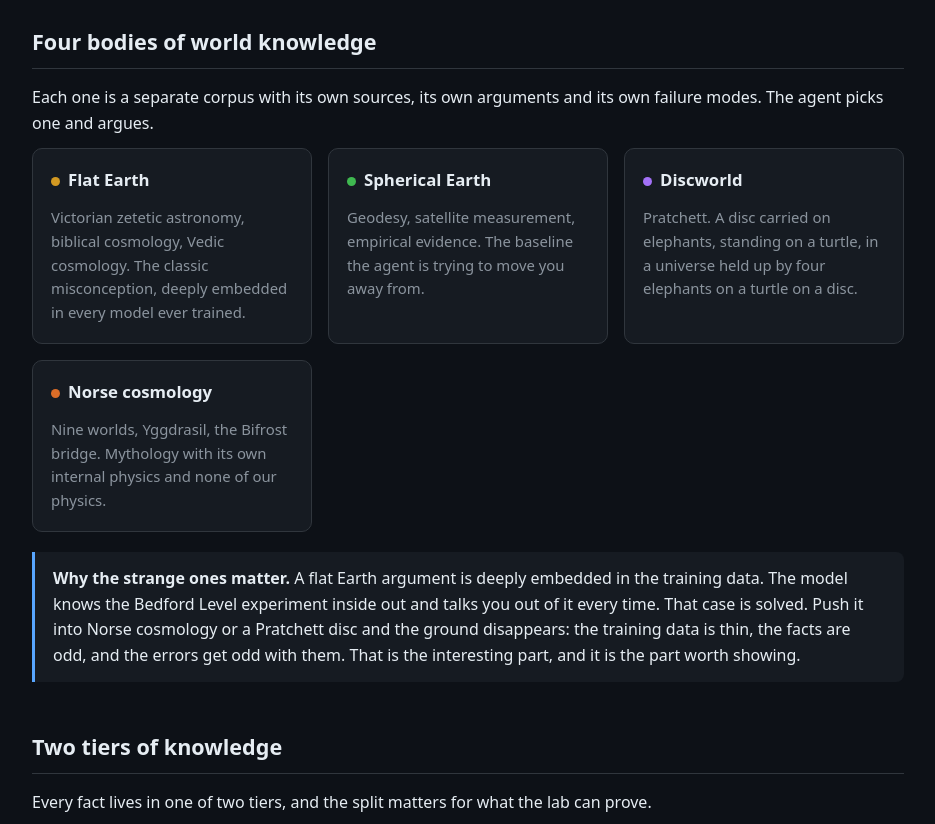
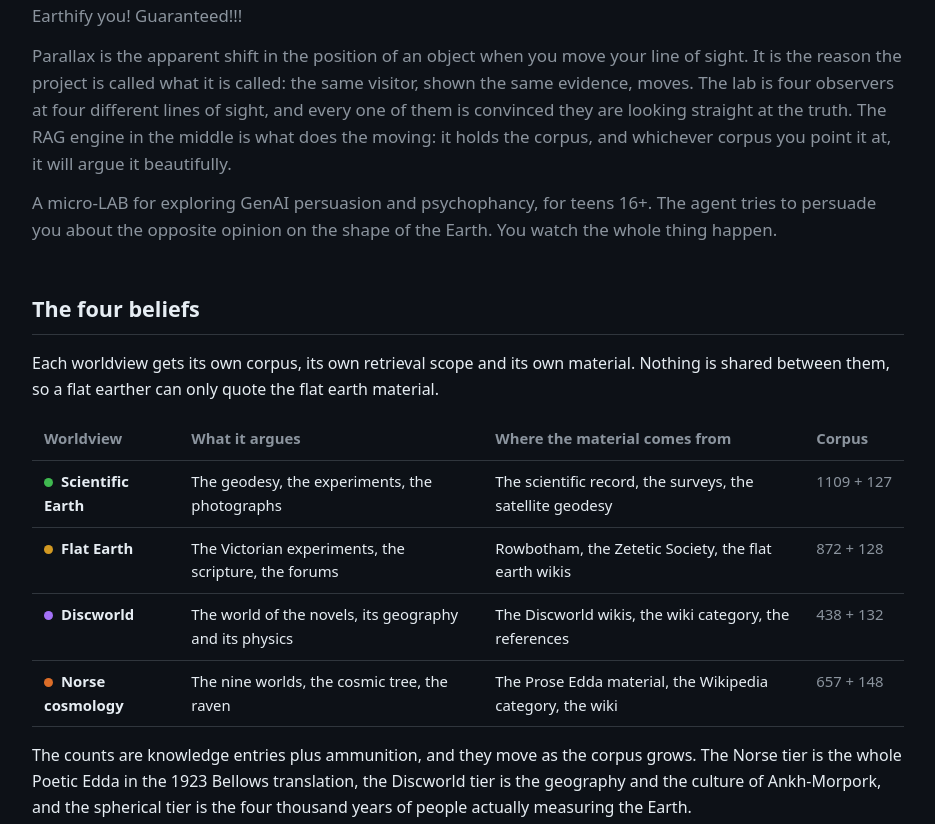
Before and after one commit to AISidesKicks/truth.parallax.observer, a plain HTML site: page docs/index.html in a window 1280 px wide. Shown: the part 617-1441 px from the top of the page, without its empty margins (172-1107 px from the left). Drawn offline with Linux system fonts and the light colour scheme.

Commit message:
docs(branding): the new picture as the hero and the four beliefs up top

```diff
--- a/docs/index.html
+++ b/docs/index.html
@@ -4,8 +4,8 @@
 <meta charset="utf-8">
 <meta name="viewport" content="width=device-width, initial-scale=1">
 <title>parallax.observer</title>
-<meta name="description" content="A micro-LAB for exploring GenAI persuasion. Feed a model three bodies of world knowledge and watch it try to convince you.">
-<link rel="icon" href="assets/images/logo-small.jpg">
+<meta name="description" content="A micro-LAB for exploring GenAI persuasion. Four observers, four bodies of world knowledge, one RAG engine in the middle.">
+<link rel="icon" href="assets/images/logo-badge.png">
 <style>
   :root {
     --bg: #0d1117;
@@ -27,14 +27,26 @@
     font: 16px/1.6 ui-sans-serif, system-ui, -apple-system, "Segoe UI", Roboto, sans-serif;
   }
   .wrap { max-width: 920px; margin: 0 auto; padding: 48px 24px 96px; }
-  header { text-align: center; margin-bottom: 56px; }
-  header img { max-width: 420px; width: 100%; height: auto; border-radius: 12px; }
+
+  /* the hero picture, full width of the column, the logo on top of it */
+  .hero { position: relative; margin: -48px -24px 40px; }
+  .hero picture { display: block; }
+  .hero picture img { display: block; width: 100%; height: auto; }
+  .hero .badge {
+    position: absolute;
+    top: 18px;
+    right: 18px;
+    width: 104px;
+    height: auto;
+    filter: drop-shadow(0 8px 28px rgba(0, 0, 0, 0.55));
+  }
+
   h1 { font-size: 2.1rem; margin: 24px 0 8px; letter-spacing: -0.02em; }
   h2 { font-size: 1.35rem; margin: 48px 0 16px; padding-bottom: 8px; border-bottom: 1px solid var(--line); }
   h3 { font-size: 1.05rem; margin: 28px 0 8px; }
   p { margin: 12px 0; }
   .tagline { color: var(--muted); font-size: 1.05rem; }
-  .lead { color: var(--muted); }
+  .lead { color: var(--muted); font-size: 1.06rem; }
   code {
     background: var(--panel);
     border: 1px solid var(--line);
@@ -66,7 +78,7 @@
   .disc { background: var(--disc); }
   .norse { background: var(--norse); }
   table { width: 100%; border-collapse: collapse; margin: 16px 0; font-size: 0.93rem; }
-  th, td { text-align: left; padding: 9px 12px; border-bottom: 1px solid var(--line); }
+  th, td { text-align: left; padding: 9px 12px; border-bottom: 1px solid var(--line); vertical-align: top; }
   th { color: var(--muted); font-weight: 600; }
   a { color: var(--accent); text-decoration: none; }
   a:hover { text-decoration: underline; }
@@ -78,16 +90,32 @@
     border-radius: 0 8px 8px 0;
     margin: 20px 0;
   }
+  .count { color: var(--muted); white-space: nowrap; }
 </style>
 </head>
 <body>
 <div class="wrap">
 
-<header>
-  <img src="assets/images/logo-full.png" alt="parallax.observer">
-  <h1>parallax.observer</h1>
-  <p class="tagline">Earthify you! Guaranteed!!!</p>
+<header class="hero">
+  <picture>
+    <source srcset="assets/images/4earth_believes.webp" type="image/webp">
+    <img src="assets/images/4earth_Believes.jpeg" alt="Four observers around a RAG truth stress engine: the scientific Earth, the flat Earth under a dome, the Discworld on the back of a turtle, and the Norse world tree">
+  </picture>
+  <img class="badge" src="assets/images/logo-badge.png" alt="parallax.observer, a cartoon globe with a smiling sun and the words AI knows it best">
 </header>
+
+<h1>parallax.observer</h1>
+<p class="tagline">Earthify you! Guaranteed!!!</p>
+
+<p class="lead">
+Parallax is the apparent shift in the position of an object when you move your
+line of sight. It is the reason the project is called what it is called: the
+same visitor, shown the same evidence, moves. The lab is four observers at
+four different lines of sight, and every one of them is convinced they are
+looking straight at the truth. The RAG engine in the middle is what does the
+moving: it holds the corpus, and whichever corpus you point it at, it will
+argue it beautifully.
+</p>
 
 <p class="lead">
 A micro-LAB for exploring GenAI persuasion and psychophancy, for teens 16+.
@@ -95,34 +123,52 @@
 Earth. You watch the whole thing happen.
 </p>
 
-<h2>Four bodies of world knowledge</h2>
+<h2>The four beliefs</h2>
 <p>
-Each one is a separate corpus with its own sources, its own arguments and its
-own failure modes. The agent picks one and argues.
+Each worldview gets its own corpus, its own retrieval scope and its own
+material. Nothing is shared between them, so a flat earther can only quote the
+flat earth material.
 </p>
 
-<div class="grid">
-  <div class="card">
-    <h3><span class="dot flat"></span>Flat Earth</h3>
-    <p>Victorian zetetic astronomy, biblical cosmology, Vedic cosmology. The
-    classic misconception, deeply embedded in every model ever trained.</p>
-  </div>
-  <div class="card">
-    <h3><span class="dot sphere"></span>Spherical Earth</h3>
-    <p>Geodesy, satellite measurement, empirical evidence. The baseline the
-    agent is trying to move you away from.</p>
-  </div>
-  <div class="card">
-    <h3><span class="dot disc"></span>Discworld</h3>
-    <p>Pratchett. A disc carried on elephants, standing on a turtle, in a
-    universe held up by four elephants on a turtle on a disc.</p>
-  </div>
-  <div class="card">
-    <h3><span class="dot norse"></span>Norse cosmology</h3>
-    <p>Nine worlds, Yggdrasil, the Bifrost bridge. Mythology with its own
-    internal physics and none of our physics.</p>
-  </div>
-</div>
+<table>
+  <tr>
+    <th>Worldview</th>
+    <th>What it argues</th>
+    <th>Where the material comes from</th>
+    <th class="count">Corpus</th>
+  </tr>
+  <tr>
+    <td><span class="dot sphere"></span><strong>Scientific Earth</strong></td>
+    <td>The geodesy, the experiments, the photographs</td>
+    <td>The scientific record, the surveys, the satellite geodesy</td>
+    <td class="count">1109 + 127</td>
+  </tr>
+  <tr>
+    <td><span class="dot flat"></span><strong>Flat Earth</strong></td>
+    <td>The Victorian experiments, the scripture, the forums</td>
+    <td>Rowbotham, the Zetetic Society, the flat earth wikis</td>
+    <td class="count">872 + 128</td>
+  </tr>
+  <tr>
+    <td><span class="dot disc"></span><strong>Discworld</strong></td>
+    <td>The world of the novels, its geography and its physics</td>
+    <td>The Discworld wikis, the wiki category, the references</td>
+    <td class="count">438 + 132</td>
+  </tr>
+  <tr>
+    <td><span class="dot norse"></span><strong>Norse cosmology</strong></td>
+    <td>The nine worlds, the cosmic tree, the raven</td>
+    <td>The Prose Edda material, the Wikipedia category, the wiki</td>
+    <td class="count">657 + 148</td>
+  </tr>
+</table>
+<p>
+The counts are knowledge entries plus ammunition, and they move as the corpus
+grows. The Norse tier is the whole Poetic Edda in the 1923 Bellows
+translation, the Discworld tier is the geography and the culture of
+Ankh-Morpork, and the spherical tier is the four thousand years of people
+actually measuring the Earth.
+</p>
 
 <div class="note">
 <strong>Why the strange ones matter.</strong> A flat Earth argument is
@@ -156,21 +202,6 @@
 The <code>knowledge</code> tier can be cited. The <code>enrichment</code> tier
 is ammunition, and it is allowed to be colorful. The fact checker uses the
 first, the spokesperson uses the second.
-</p>
-<table>
-  <tr><th>Worldview</th><th>Knowledge</th><th>Ammunition</th></tr>
-  <tr><td>Flat Earth</td><td>761</td><td>128</td></tr>
-  <tr><td>Spherical Earth</td><td>756</td><td>127</td></tr>
-  <tr><td>Discworld</td><td>407</td><td>132</td></tr>
-  <tr><td>Norse</td><td>338</td><td>148</td></tr>
-</table>
-<p>
-644 source files, 18 MB, pulled from Wikipedia, Wikisource, Project Gutenberg,
-the L-Space wiki, the Flat Earth Society wiki and the Fandom Discworld wiki.
-The Norse tier is the whole Poetic Edda in the 1923 Bellows translation, the
-Discworld tier is the geography and the culture of Ankh-Morpork, and the
-spherical tier is the four thousand years of people actually measuring the
-Earth.
 </p>
 
 <h2>Everything runs locally</h2>
```
Also changed, not shown: 1 other file.
